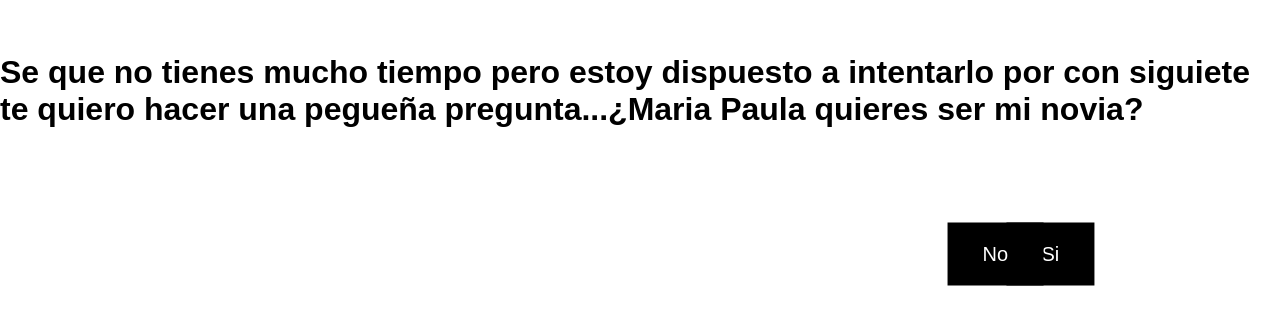
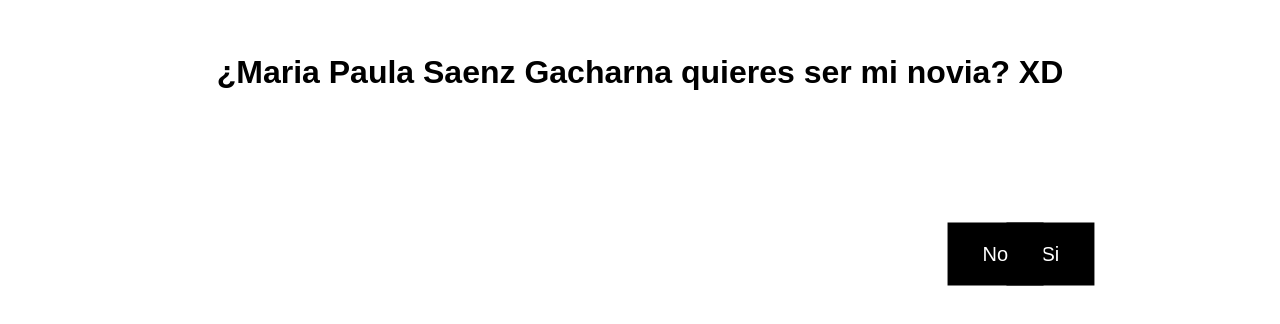
Before and after one commit to dil121/holapaulacomoestas, a plain HTML site: page index.html in a window 1280 px wide. Shown: the part 146-470 px from the top of the page. Drawn offline with Linux system fonts and the light colour scheme.

Commit message:
Update index.html

```diff
--- a/index.html
+++ b/index.html
@@ -9,7 +9,7 @@
 </head>
 <body>
 
-    <h1>Se que no tienes mucho tiempo pero estoy dispuesto a intentarlo por con siguiete te quiero hacer una pegueña pregunta...¿Maria Paula quieres ser mi novia?</h1>
+    <h1>¿Maria Paula Saenz Gacharna quieres ser mi novia? XD</h1>
 <a href="#" class="button" id="si">Si</a>
 <a href="#" class="button" id="no">No</a>
 
```
